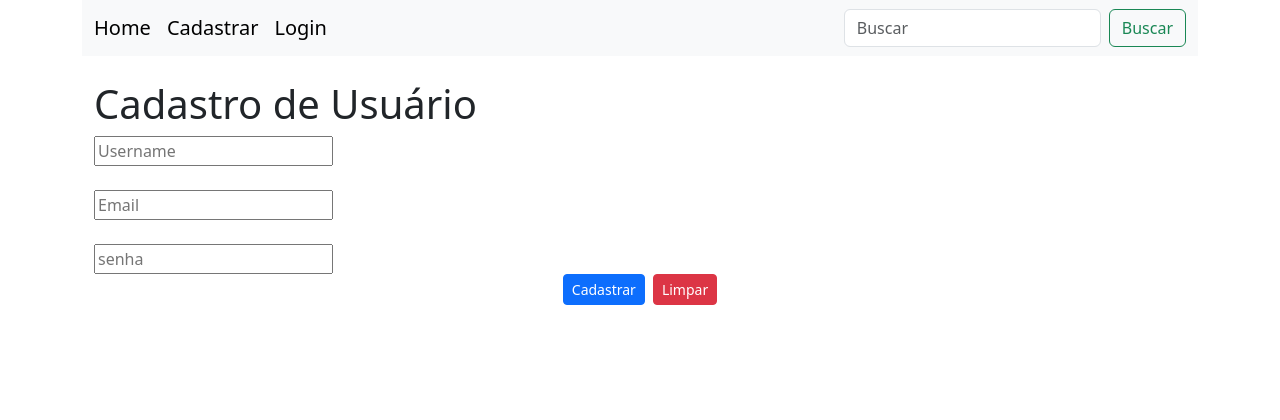
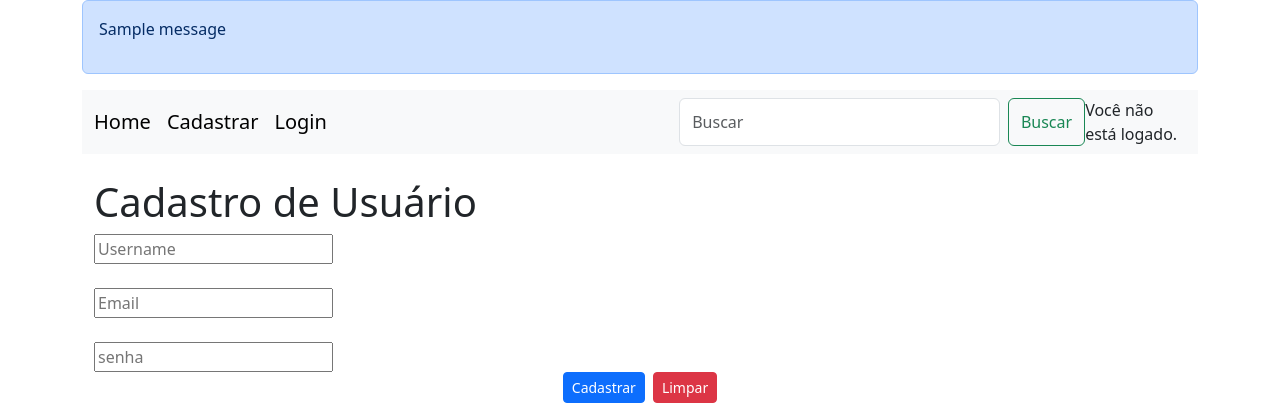
Before and after one commit to raimundlima/projeto_filmes, a Django app: page /auth/cadastro_user in a window 1280 px wide. Shown: the top 420 px of the page. Run offline with Django 4.2, Linux system fonts and the light colour scheme; tables that the repository leaves empty hold one stand-in row (values such as "Sample post"); one stand-in notice (Sample message) is shown; some libraries are stand-ins or nearby versions.

Commit message:
serviço de mensagens

```diff
--- a/apps/filmes/urls.py
+++ b/apps/filmes/urls.py
@@ -6,7 +6,7 @@ app_name = 'cadastro_filmes'
 
 urlpatterns = [
 
-    path ('lista', lista , name ='lista'),
+    path ('lista/', lista , name ='lista'),
     path ('cadastro/', cadastro, name ='cadastro'),
 
 ]
--- a/apps/usuarios/views.py
+++ b/apps/usuarios/views.py
@@ -1,27 +1,32 @@
-from django.http.response import HttpResponse
+#from django.http.response import HttpResponse
 from django.shortcuts import render ,redirect
 from django.contrib.auth.models import User
 from django.contrib.auth import authenticate
 from django.contrib.auth import login as login_django
 from django.contrib import messages
 
+
 #from django.contrib.auth.decorators import login_required
 
 
 
 def cadastro_user(request):
+    if request.method == 'POST':
+        username = request.POST.get('username')
+        email = request.POST.get('email')
+        senha = request.POST.get('senha')
+
+
 
     if request.method =='GET':
         return render(request, 'cadastro-user.html')
     else:
-        username = request.POST.get('username')
-        email = request.POST.get('email')
-        senha = request.POST.get('senha')
 
         user = User.objects.filter(username=username).first()
 
         if user:
             messages.error(request,'Usúario já cadastrado!')
+            return redirect('cadastro_usuarios:cadastro_user')
 
 
         else:
@@ -34,18 +39,29 @@ def cadastro_user(request):
 
 
 def login (request):
-    if request.method == 'GET':
-        return render(request, 'login.html')
-    else:
+
+    if request.method == 'POST':
         username = request.POST.get('username')
         senha = request.POST.get('senha')
-
         user = authenticate(username=username, password=senha)
-
         if user:
             login_django(request, user)
-
+            messages.success(request,'Usúario logado com sucesso!')
             return redirect ( 'cadastro_filmes:cadastro')
 
         else:
-            return redirect ('Email ou senha invalidos!')
+            messages.error(request,'Email ou senha invalidos!')
+            return redirect('cadastro_usuarios:login')
+
+    else:
+        return render(request, 'login.html')
+
+
+
+
+def minha_view(request):
+    username = None
+    if request.User.is_authenticated:
+        username = request.user.username
+
+    return render(request, 'minha_template.html', {'username': username})
--- a/templates/base.html
+++ b/templates/base.html
@@ -9,7 +9,11 @@
 </head>
 <body>
     <div class="container">
-
+      {% for message in messages %}
+      <div class="alert alert-primary">
+          <p id="messages">{{message}}</p>
+      </div>
+      {% endfor %}
 
         <header>
             <nav class="navbar navbar-expand-lg bg-body-tertiary">
@@ -26,12 +30,17 @@
 
 
 
-
-
                     </ul>
                     <form class="d-flex" role="search">
                       <input class="form-control me-2" type="search" placeholder="Buscar" aria-label="Search">
-                      <button class="btn btn-outline-success" type="submit">Buscar</button>
+                     <button class="btn btn-outline-success" type="submit">Buscar</button>
+                     <div id="usuario_logado">
+                      {% if username %}
+                          Bem-vindo, {{ username }}!
+                      {% else %}
+                          Você não está logado.
+                      {% endif %}
+                  </div>
                     </form>
                   </div>
                 </div>
@@ -47,22 +56,8 @@
         </footer>
 
         <script src="https://cdn.jsdelivr.net/npm/bootstrap@5.3.0/dist/js/bootstrap.bundle.min.js"></script>
-        <script src="https://cdn.jsdelivr.net/npm/sweetalert2@11"></script>
-        {% if messages %}
-        {% for m in messages%}
-          <script>
-            Swal.fire ({
-              "titulo": "Parabéns",
-              "text": "{{m}}",
-              "icon": "error"
 
 
-            })
-
-
-          </script>
-        {% endfor %}
-      {% endif %}
 
 
     </body>
--- a/templates/cadastro-user.html
+++ b/templates/cadastro-user.html
@@ -5,26 +5,9 @@
 {% block content %}
 
 
-{% block js %}
-<script>
-    function usernameigual(username) {
-
-        Swal.fire ({
-
-             "text": "{{m}}",
-              "icon": "error"
-
-
-    })
-
-    }
-
-
-
-  </script>
-  {% endblock %}
 
 <div class="container">
+
     <h1 class="mt-4">Cadastro de Usuário</h1>
     <form action ="{% url 'cadastro_usuarios:cadastro_user' %}"method="POST">
         {% csrf_token %}
--- a/templates/login.html
+++ b/templates/login.html
@@ -6,6 +6,7 @@
 
 
 <div class="container">
+
     <h1 class="mt-4">Login</h1>
     <form action ="{% url 'cadastro_usuarios:login'%}" method="POST">
         {% csrf_token %}
```
Also changed, not shown: db.sqlite3.
